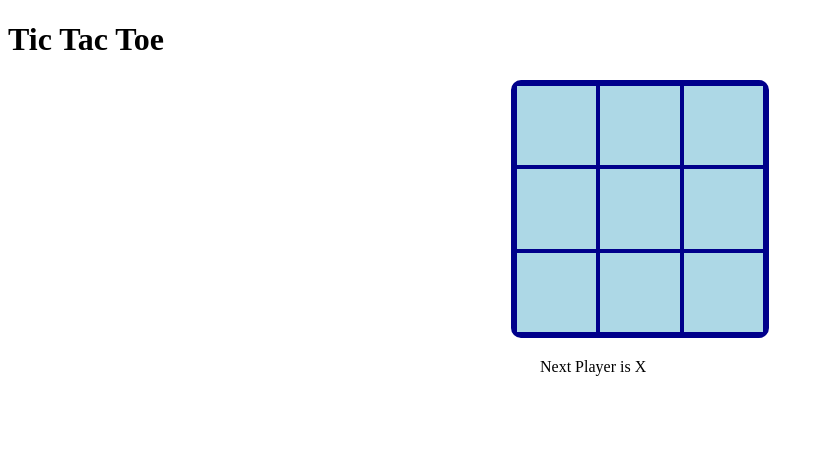
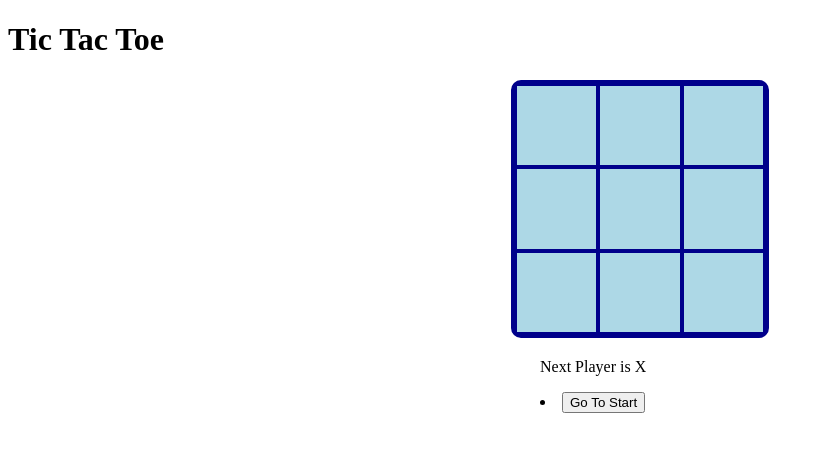
Before and after one commit to NurikBK/tic-tac-tio-game, a React (Create React App) app: page / in a window 1280 px wide. Shown: the top 452 px of the page, without its empty margins (0-824 px from the left). Built offline with nearby package versions, Linux system fonts and the light colour scheme.

Commit message:
Update Game.jsx

```diff
--- a/src/components/Game.jsx
+++ b/src/components/Game.jsx
@@ -29,13 +29,13 @@ function Game() {
   }
 
   function jumpTo(step) {
-    stepNumber(step);
+    setStepNumber(step);
     setXisNext(step % 2 === 0);
   }
 
   function renderMoves() {
-    history.map((step, move) => {
-      const destination = move ? `Go to Move ${move}` : 'Go To Start';
+    return history.map((step, move) => {
+      const destination = move ? `Go to move#${move}` : 'Go To Start';
       return (
         <li key={move}>
           <button onClick={() => jumpTo(move)}>{destination}</button>
```
